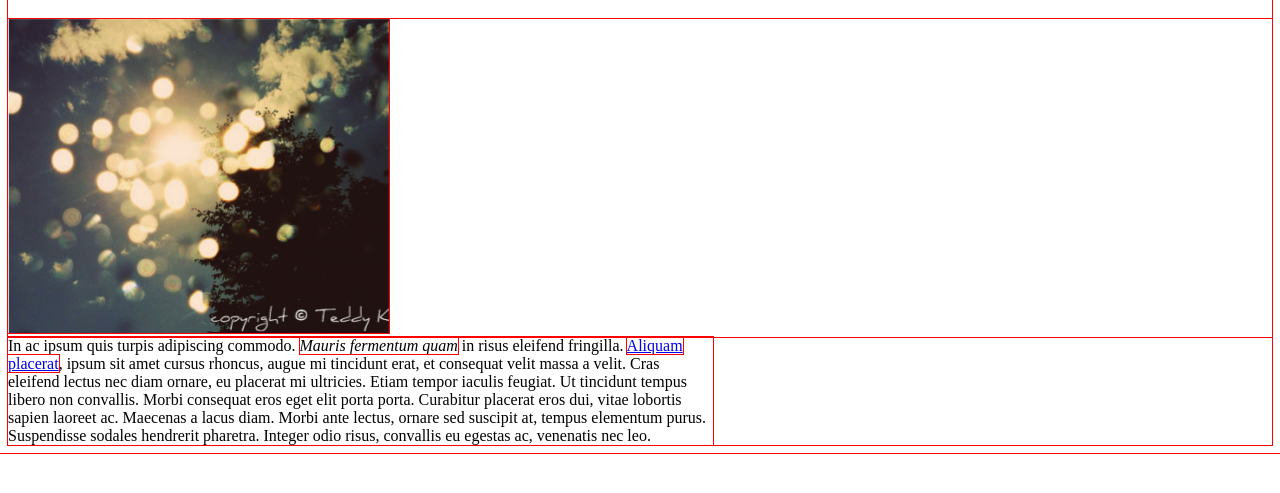
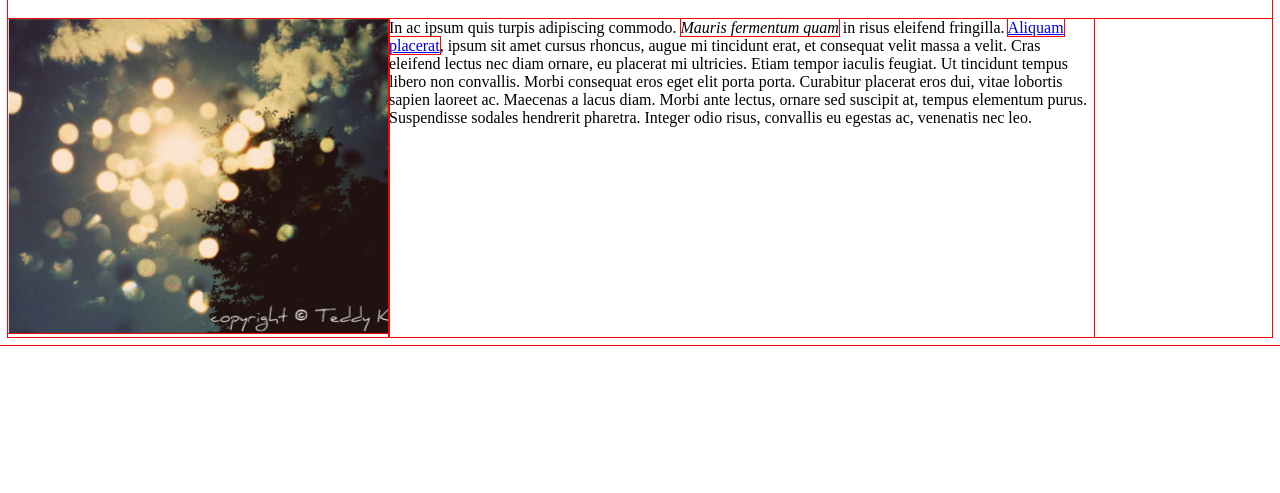
Before and after one commit to adklein/frontend, a plain HTML site: page IntroHTML/Portfolio/toplist/sample.html in a window 1280 px wide. Shown: the part 61-554 px from the top of the page. Drawn offline with Linux system fonts and the light colour scheme.

Commit message:
added features for sample webpage

```diff
--- a/IntroHTML/Portfolio/toplist/sample.html
+++ b/IntroHTML/Portfolio/toplist/sample.html
@@ -2,6 +2,7 @@
 <html>
 <head>
     <link rel="stylesheet" type="text/css" href="style.css">
+	<title>Favorite App</title>
 </head>
 <body>
     <h1 class="title">My App</h1>
--- a/IntroHTML/Portfolio/toplist/style.css
+++ b/IntroHTML/Portfolio/toplist/style.css
@@ -1,6 +1,7 @@
 * {
    outline: 1px solid red !important;
 }
+
 * {
     -webkit-box-sizing: border-box;
     -moz-box-sizing: border-box;
@@ -8,7 +9,13 @@
     box-sizing: border-box;
 }
 
-.screenshot {
+.app {
+    display: flex;
+}
+
+.image {
+    border-color: white;
+    border: 100px;
     max-width: 460px;
 }
 
```
